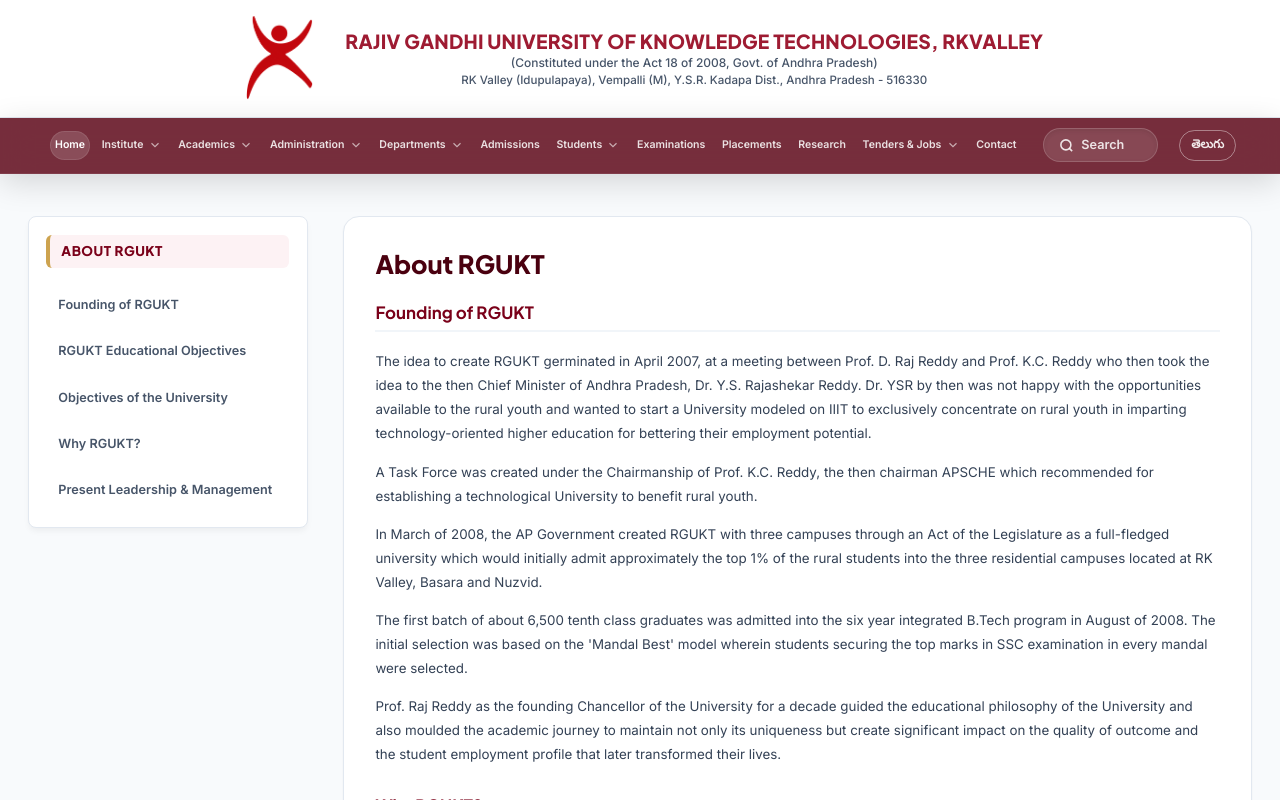
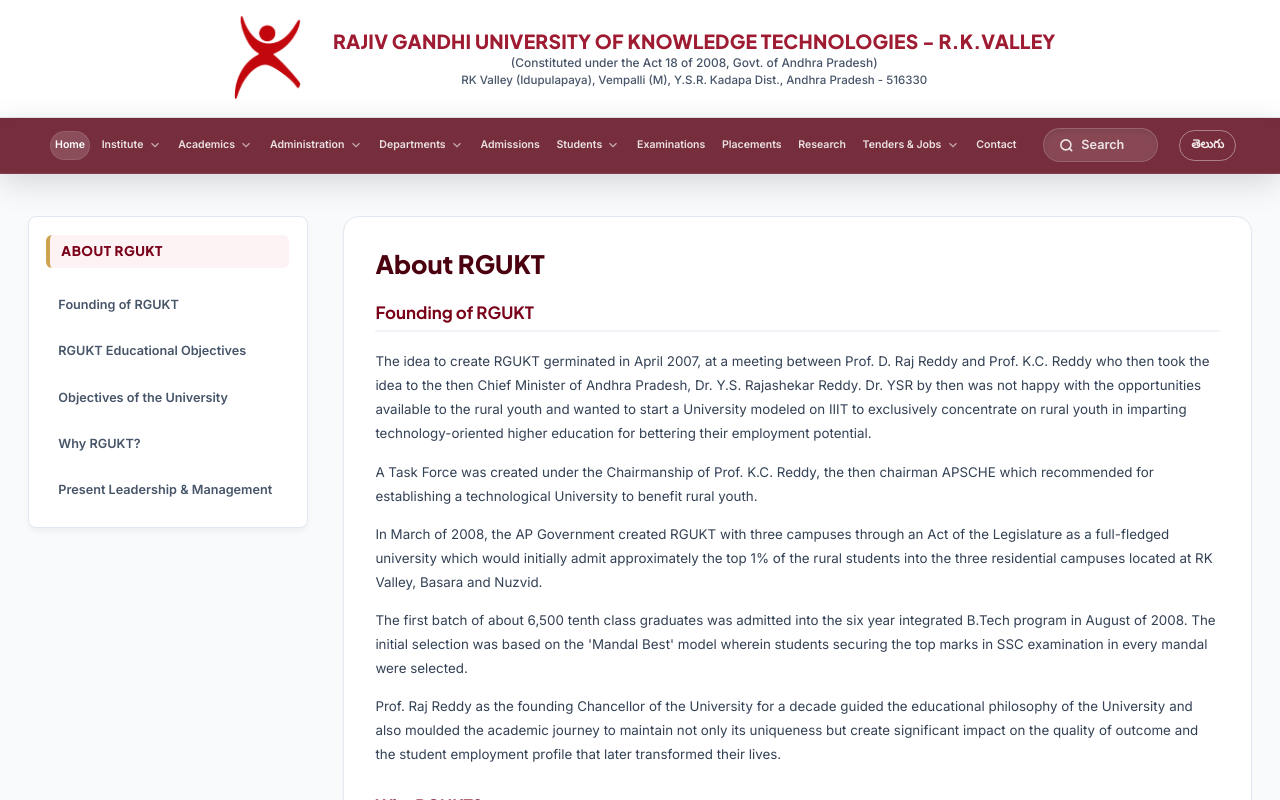
Before and after one commit to formsrgukt/RKVALLEY, a Next.js app: page / in a window 1280 px wide. Shown: the top 800 px of the page. Built offline with nearby package versions, Linux system fonts and the light colour scheme.

Commit message:
Merge main title and campus name into a single line with R.K.VALLEY format

```diff
--- a/src/components/Header/MainHeader.tsx
+++ b/src/components/Header/MainHeader.tsx
@@ -27,8 +27,8 @@
           <div className="brand-text">
             <h1 className="brand-main-title">
               {lang === "te"
-                ? "రాజీవ్ గాంధీ వైజ్ఞానిక సాంకేతిక విశ్వవిద్యాలయం, ఆర్కే వ్యాలీ"
-                : "RAJIV GANDHI UNIVERSITY OF KNOWLEDGE TECHNOLOGIES, RKVALLEY"}
+                ? "రాజీవ్ గాంధీ వైజ్ఞానిక సాంకేతిక విశ్వవిద్యాలయం - ఆర్కే వ్యాలీ"
+                : "RAJIV GANDHI UNIVERSITY OF KNOWLEDGE TECHNOLOGIES - R.K.VALLEY"}
             </h1>
             <p className="brand-sub-act">
               {lang === "te"
```
